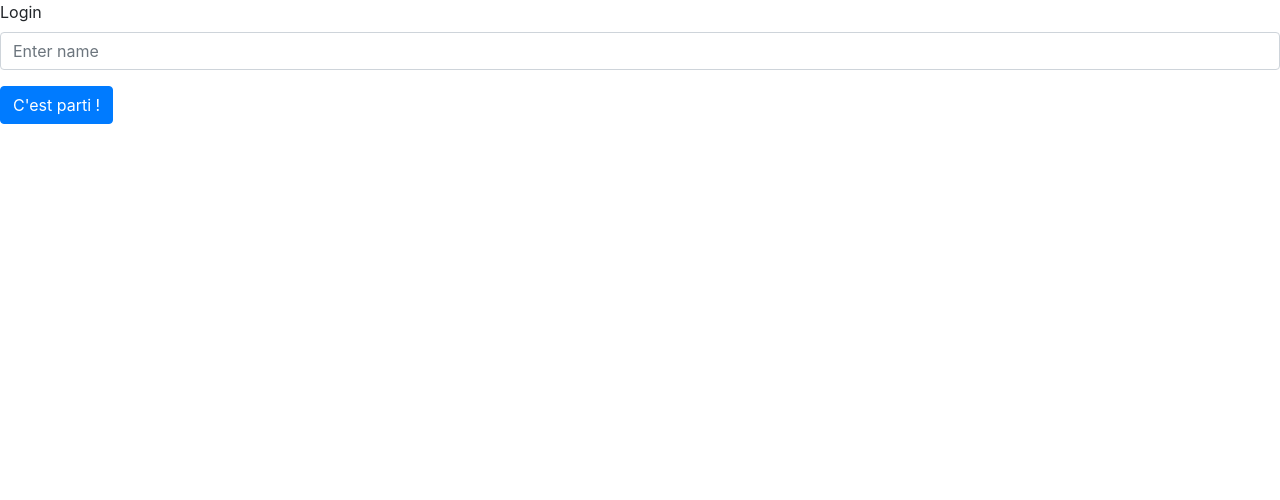
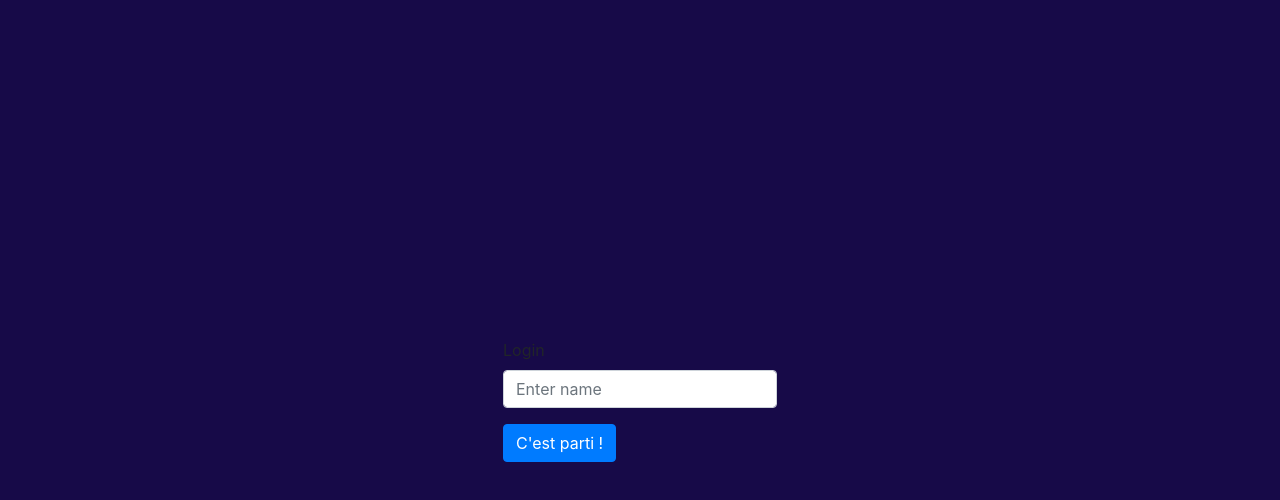
Before and after one commit to cornflaque/AnonymousSecret, a website: page Client/home.html in a window 1280 px wide. Drawn offline with nearby package versions, Linux system fonts and the light colour scheme.

```diff
--- a/Client/home.html
+++ b/Client/home.html
@@ -7,14 +7,13 @@
   <!--CSS-->
   <link rel="stylesheet" href="style.css" />
 
-
   <title>AnonymousSecret</title>
 </head>
 
 <body>
 
-  <form>
-    <div class="form-group centrer">
+  <form class="centrer">
+    <div class="form-group">
       <label for="name">Login</label>
       <input type="text" class="form-control" id="name" placeholder="Enter name">
     </div>
--- a/Client/style.css
+++ b/Client/style.css
@@ -1,7 +1,3 @@
-<<<<<<< HEAD
-.form-login{
-
-=======
 body {
   background-color: #170a48;
 }
@@ -17,5 +13,4 @@
   top: 50%;
   left: 50%;
   transform:translate(-50%, -50%);
->>>>>>> 586b17681e2e32ad1b5755c6af1ec667c856ace8
 }
```
